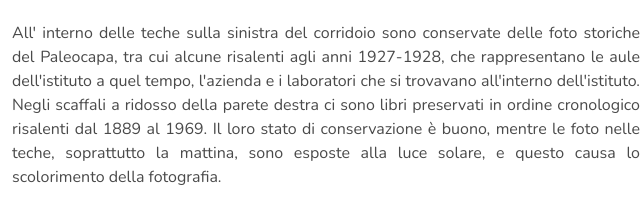
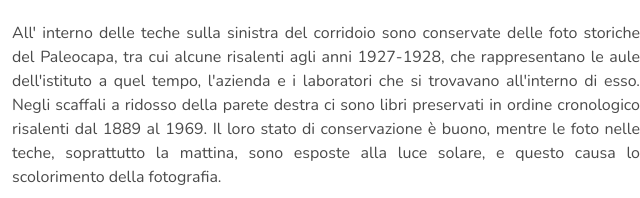
Before and after one commit to lorenzobotti/archivi, a website: page corridoio/index.html in a window 1280 px wide. Shown: the part 447-645 px from the top of the page, 640-1280 px from the left. Drawn offline with nearby package versions, Linux system fonts and the light colour scheme.

Commit message:
Correzione contenuto corridoio 2

```diff
--- a/corridoio/index.html
+++ b/corridoio/index.html
@@ -55,7 +55,7 @@
 				<h2 class="title">Descrizione oggetti</h2>
 				<p style="text-align:justify">
 					All' interno delle teche sulla sinistra del corridoio sono conservate delle foto storiche del Paleocapa, tra cui alcune risalenti agli anni 1927-1928,
-					che rappresentano le aule dell'istituto a quel tempo, l'azienda e i laboratori che si trovavano all'interno dell'istituto.
+					che rappresentano le aule dell'istituto a quel tempo, l'azienda e i laboratori che si trovavano all'interno di esso.
 					Negli scaffali a ridosso della parete destra ci sono libri preservati in ordine cronologico risalenti dal 1889 al 1969.
 					Il loro stato di conservazione è buono, mentre le foto nelle teche, soprattutto la mattina, sono esposte alla luce solare,
 					e questo causa lo scolorimento della fotografia.
```
